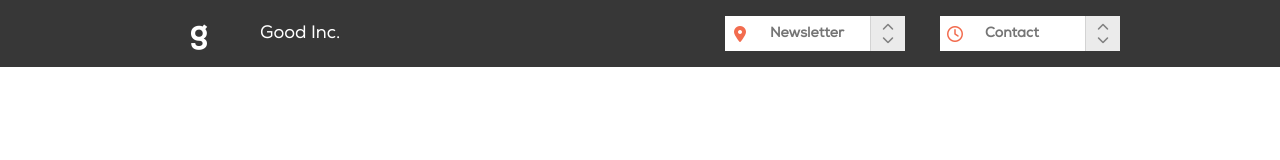
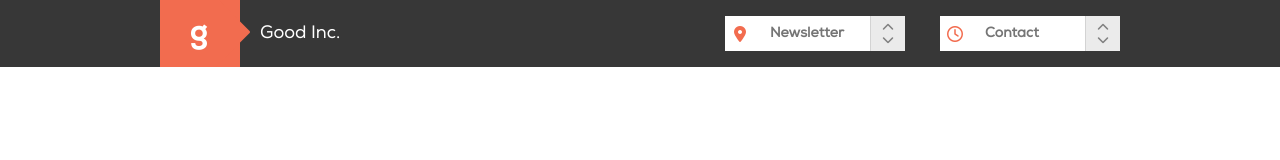
Before and after one commit to StasAlex/Good-Inc, a plain HTML site: page index.html in a window 1280 px wide. Drawn offline with Linux system fonts and the light colour scheme; files whose address does not match are found by name.

Commit message:
сверстал верхний header

```diff
--- a/scss/_headerUp.scss
+++ b/scss/_headerUp.scss
@@ -18,7 +18,7 @@
     display: flex;
     justify-content: flex-start;
     align-items: center;
-    background: url(./img/logo_square.png) no-repeat;
+    background: url(../img/logo_square.png) no-repeat;
     line-height: 67px;
     width: 80px;
     margin-right: 20px;
@@ -26,7 +26,7 @@
 .header-logo-tri{
     position: relative;
     left: 12px;
-    background: url(./img/logo_triangle.png) no-repeat;
+    background: url(../img/logo_triangle.png) no-repeat;
     width: 100%;
   }
 .logo_text {
```
Also changed, not shown: css/style.css, 1 other file.
